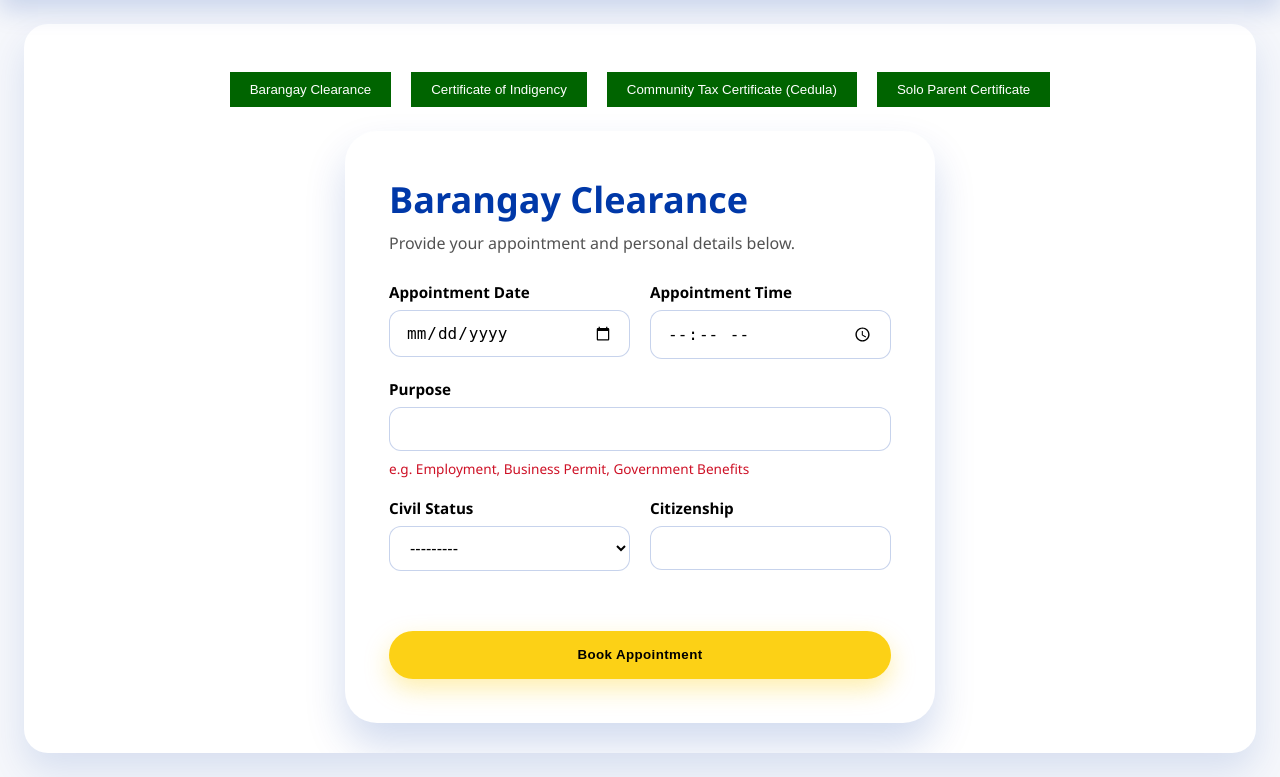
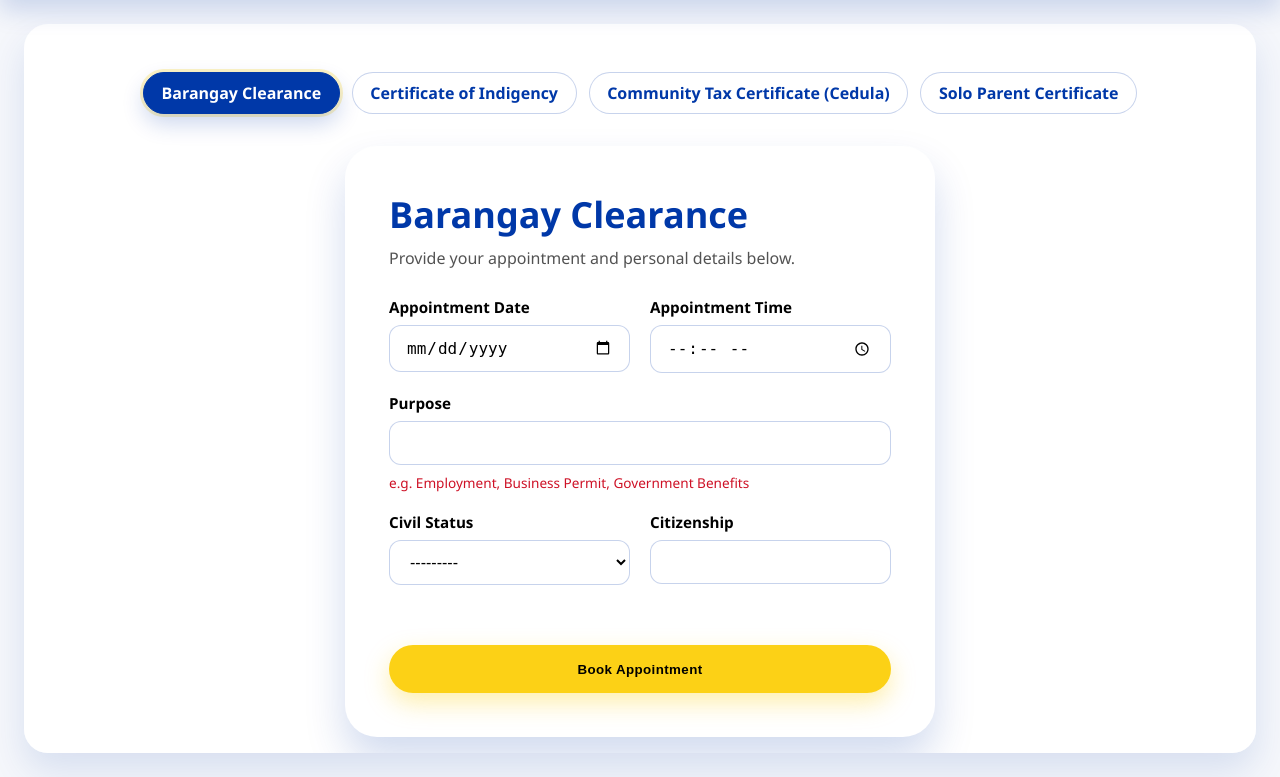
Before and after one commit to adamxparx/boacms, a Django app: page /appointments/barangay_clearance/ in a window 1280 px wide. Shown: the part 104-881 px from the top of the page. Run offline with Django 4.2, Linux system fonts and the light colour scheme; the visitor is signed in with stand-in values (Sample User, id 1).

Commit message:
feature(appointments): redesigned certification nav bar

```diff
--- a/appointments/static/appointments/css/certification.css
+++ b/appointments/static/appointments/css/certification.css
@@ -26,6 +26,40 @@
 
 .options button:hover {
   cursor: pointer;
+}
+
+/* New tabbed navigation styles */
+.tabs {
+  flex-wrap: wrap;
+  gap: 0.75rem;
+  margin-bottom: 0.5rem;
+}
+
+.tabs .tab {
+  display: inline-flex;
+  align-items: center;
+  justify-content: center;
+  padding: 0.55rem 1.1rem;
+  border-radius: 999px;
+  font-weight: 700;
+  color: var(--color-primary);
+  background-color: var(--color-neutral);
+  border: 1px solid rgba(0, 56, 168, 0.22);
+  text-decoration: none;
+  transition: background-color 0.2s ease, box-shadow 0.2s ease, transform 0.2s ease, color 0.2s ease, border-color 0.2s ease;
+}
+
+.tabs .tab:hover,
+.tabs .tab:focus {
+  background-color: rgba(0, 56, 168, 0.08);
+  outline: none;
+}
+
+.tabs .tab[aria-current="page"] {
+  background-color: var(--color-primary);
+  color: var(--color-neutral);
+  border-color: var(--color-primary);
+  box-shadow: 0 10px 22px rgba(0, 56, 168, 0.20), 0 0 0 3px rgba(252, 209, 22, 0.25);
 }
 
 .cert_content {
--- a/appointments/templates/appointments/certification.html
+++ b/appointments/templates/appointments/certification.html
@@ -6,11 +6,11 @@
 {% block content %}
 
 <div class="certification-block">
-  <div class="options">
-    <a href="{% url 'barangay_clearance' %}"><button>Barangay Clearance</button></a>
-    <a href="{% url 'indigency_certificate' %}"><button>Certificate of Indigency</button></a>
-    <a href="{% url 'comm_tax_cert' %}"><button>Community Tax Certificate (Cedula)</button></a>
-    <a href="{% url 'solo_parent_cert' %}"><button>Solo Parent Certificate</button></a>
+  <div class="options tabs" role="tablist" aria-label="Certification Types">
+    <a href="{% url 'barangay_clearance' %}" class="tab" {% if request.resolver_match.url_name == 'barangay_clearance' %}aria-current="page"{% endif %}>Barangay Clearance</a>
+    <a href="{% url 'indigency_certificate' %}" class="tab" {% if request.resolver_match.url_name == 'indigency_certificate' %}aria-current="page"{% endif %}>Certificate of Indigency</a>
+    <a href="{% url 'comm_tax_cert' %}" class="tab" {% if request.resolver_match.url_name == 'comm_tax_cert' %}aria-current="page"{% endif %}>Community Tax Certificate (Cedula)</a>
+    <a href="{% url 'solo_parent_cert' %}" class="tab" {% if request.resolver_match.url_name == 'solo_parent_cert' %}aria-current="page"{% endif %}>Solo Parent Certificate</a>
   </div>
 
   <div class="cert_content">
```
